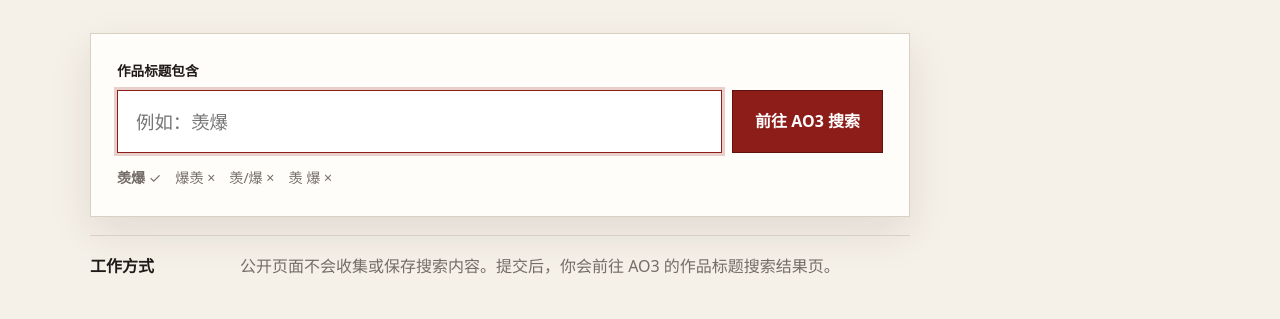
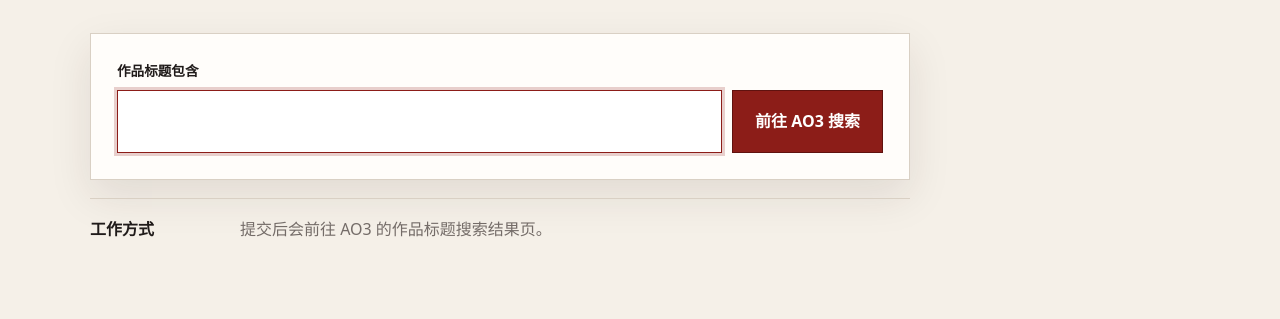
Before and after one commit to YannyGao/ao3-exact-title-search, a browser extension: page docs/index.html in a window 1280 px wide. Shown: the part 481-800 px from the top of the page. Drawn offline with Linux system fonts and the light colour scheme.

Commit message:
Remove example-specific text and tighten documentation

```diff
--- a/docs/index.html
+++ b/docs/index.html
@@ -19,14 +19,13 @@
     <form id="search-form">
       <label for="query">作品标题包含</label>
       <div class="row">
-        <input id="query" type="search" placeholder="例如：羡爆" maxlength="200" required autofocus>
+        <input id="query" type="search" maxlength="200" required autofocus>
         <button type="submit">前往 AO3 搜索</button>
       </div>
-      <p><strong>羡爆</strong> ✓　爆羡 ×　羡/爆 ×　羡 爆 ×</p>
     </form>
     <aside>
       <strong>工作方式</strong>
-      <span>公开页面不会收集或保存搜索内容。提交后，你会前往 AO3 的作品标题搜索结果页。</span>
+      <span>提交后会前往 AO3 的作品标题搜索结果页。</span>
     </aside>
   </main>
   <footer>非官方个人工具，与 OTW/AO3 无隶属关系。</footer>
```
Also changed, not shown: public/index.html (+1 -2 lines), test/parser.test.mjs (+6 -6 lines), README.md.
